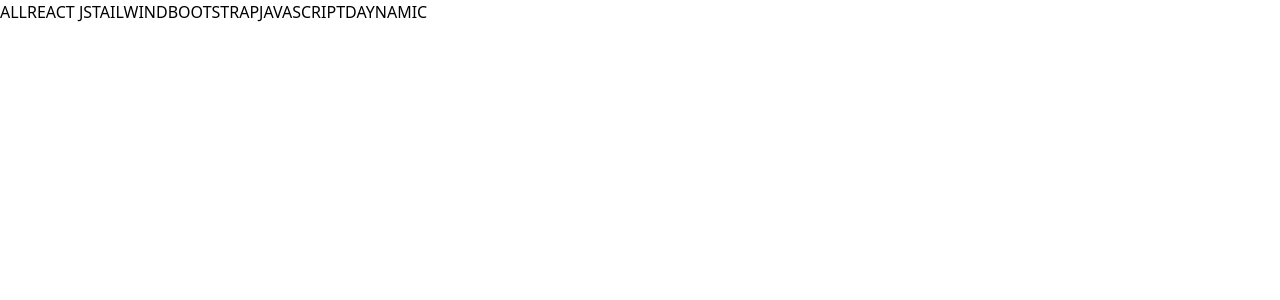
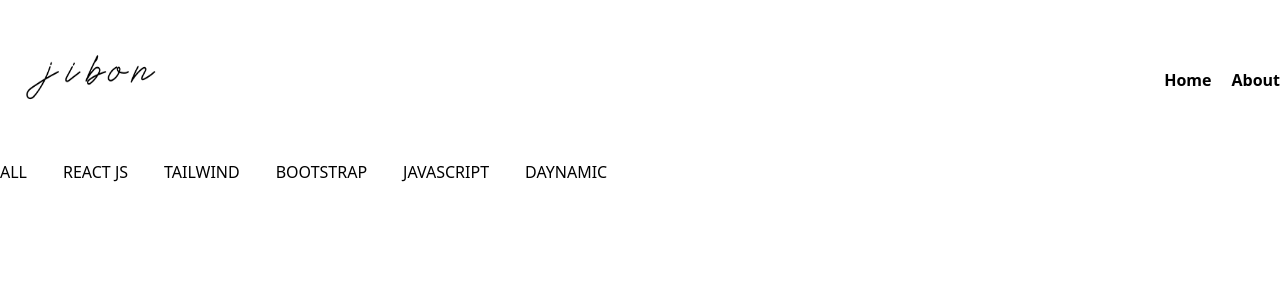
Before and after one commit to jibonrahaman/Jibon-just, a React (Vite) app: page /project in a window 1280 px wide. Shown: the top 300 px of the page. Built offline with nearby package versions, Linux system fonts and the light colour scheme.

Commit message:
mixitup design

```diff
--- a/src/Components/Project.jsx
+++ b/src/Components/Project.jsx
@@ -1,8 +1,10 @@
+import Navbar from "./Navbar"
 
 function Project() {
   return (
-  <section>
-    <div>
+  <section className=" max-w-container mx-auto">
+    <Navbar/>
+    <div className=" flex gap-x-9">
         <button>ALL</button>
         <button>REACT JS</button>
         <button>TAILWIND</button>
```
